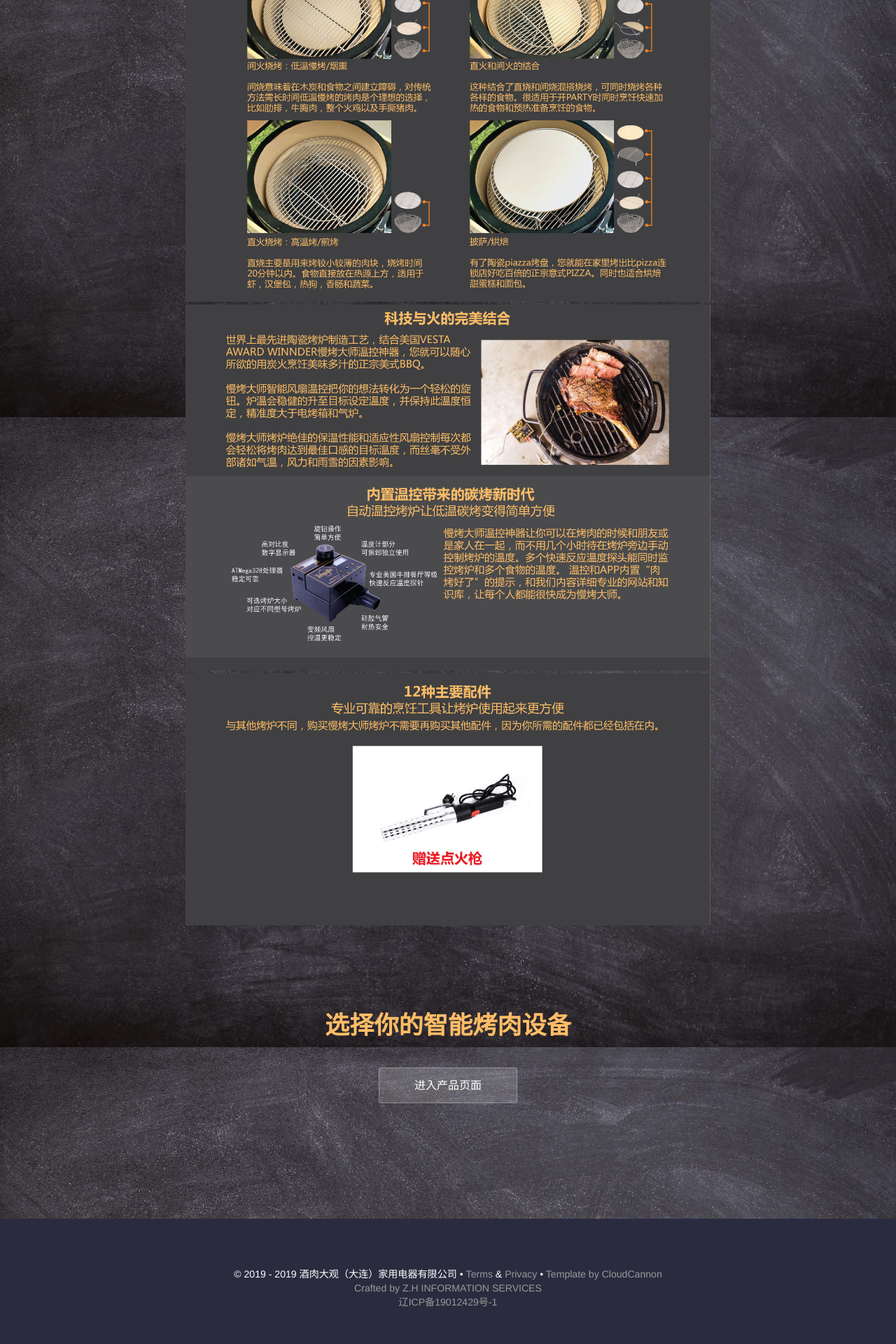
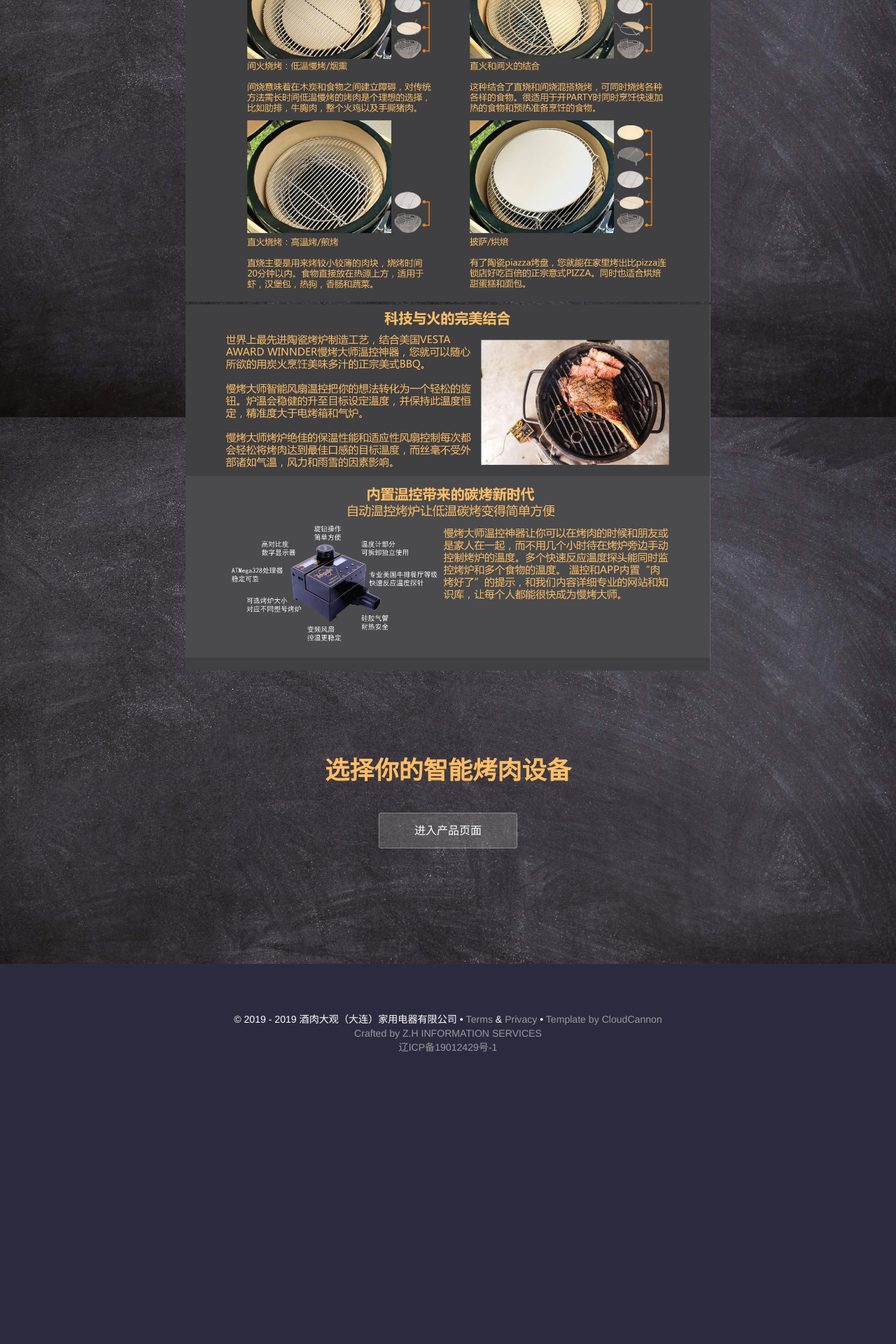
Before and after one commit to FingerLiu/dalianbbq.github.io, a Jekyll site: the page built from principle.html, in a window 1280 px wide. Shown: the part 1344-3264 px from the top of the page at 70% size. Built offline with Jekyll 4.4.1, drawn with Linux system fonts in a browser that asks for light colours; comment, search, counter and statistics services are not loaded; after the commit the page ends 2900 px from its top, so only the background shows below that.

Commit message:
principle file update, removed free fire gun

```diff
--- a/principle.html
+++ b/principle.html
@@ -8,7 +8,8 @@ title: 慢烤大师系列产品
                 <img src="/assets/img/poster/introduction_ed2_03.jpg" alt=""/>
                 <img src="/assets/img/poster/introduction_ed2_04.jpg" alt=""/>
                 <img src="/assets/img/poster/introduction_ed2_05.jpg" alt=""/>
-                <img src="/assets/img/poster/introduction_ed2_06.jpg" alt=""/></div>
+                <!--<img src="/assets/img/poster/introduction_ed2_06.jpg" alt=""/>-->
+            </div>
         </div>
 </section>
 
```
